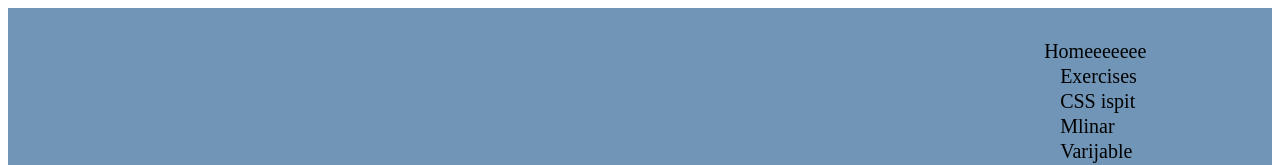
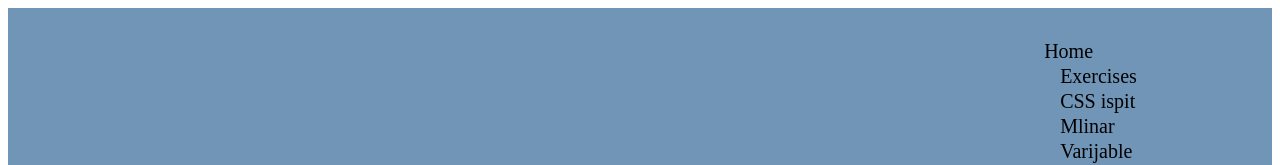
Before and after one commit to majone1209/react-app, a React (Vite) app: page /todolist in a window 1280 px wide. Shown: the top 165 px of the page. Built offline with nearby package versions, Linux system fonts and the light colour scheme.

Commit message:
Novi header

```diff
--- a/src/components/header.tsx
+++ b/src/components/header.tsx
@@ -11,8 +11,8 @@ const Header = () => {
         <div className="header__actions">
           <div className="header__nav">
             <nav>
-              <a className="header__nav__item" href="/">
-                Homeeeeeee
+              <a className="header__nav__item nekaDrugaClassa" href="/">
+                Home
               </a>
               <a className="header__nav__item" href="/exe">
                 Exercises
```
